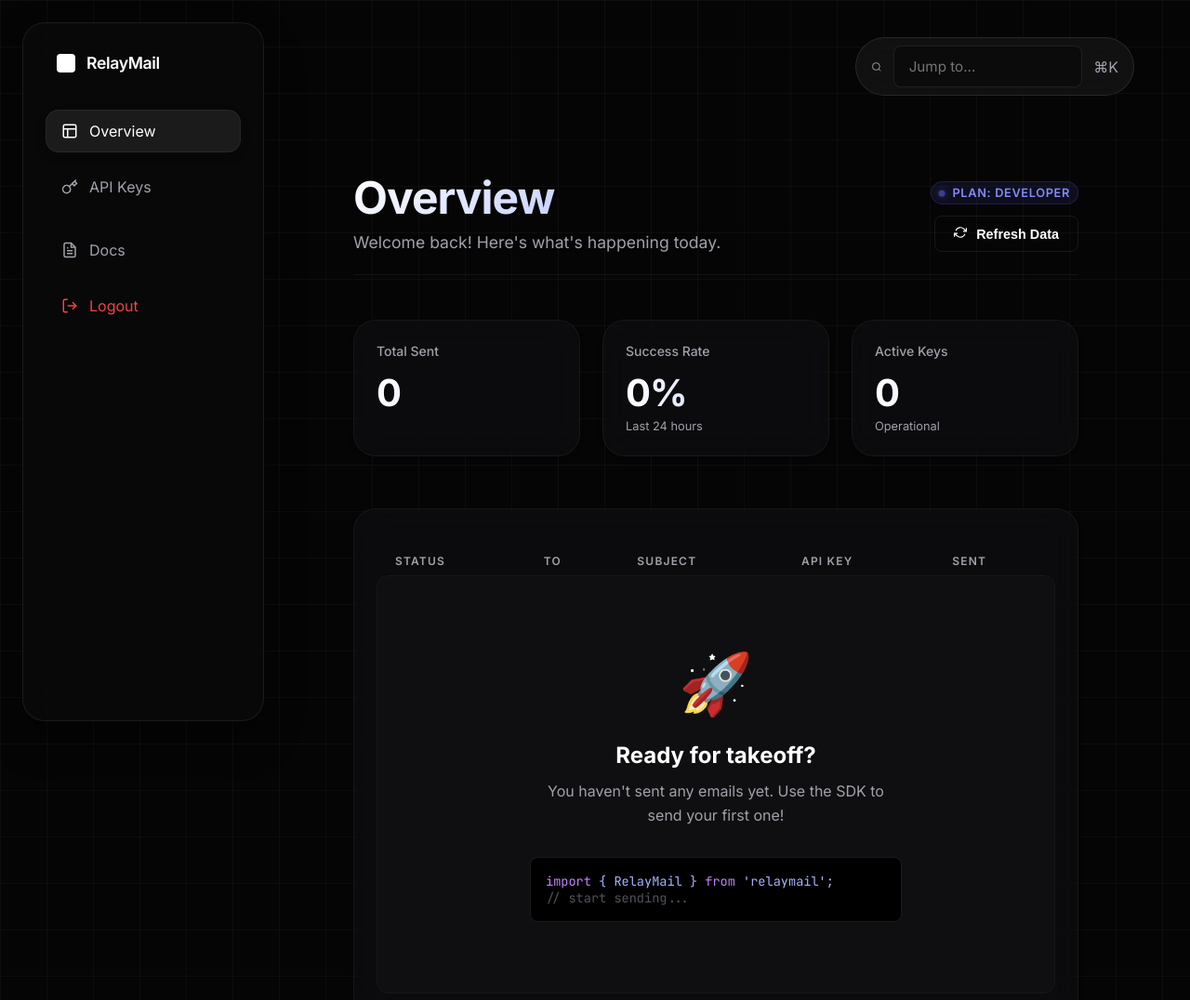
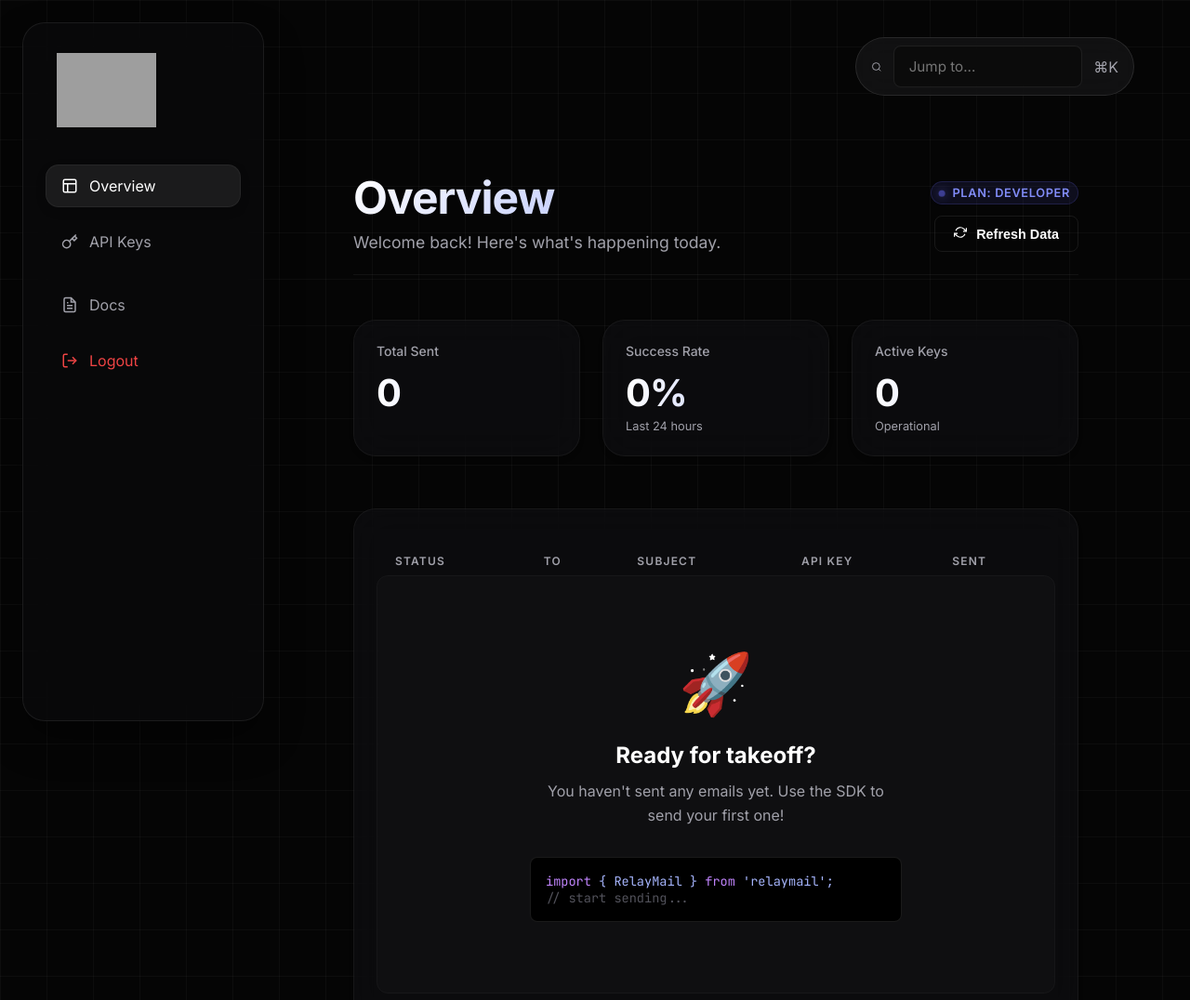
Before and after one commit to AkiTheMemeGod/RelayMail, a Flask app: page /dashboard in a window 1280 px wide. Shown: the top 1076 px of the page at 93% size. Run offline with Flask 3, Linux system fonts and the light colour scheme; the visitor is signed in with stand-in values (Sample User, id 1); data that the repository does not hold is empty; grey boxes are pictures that could not be loaded.

Commit message:
feat: Introduce and integrate a new SVG logo across all main application templates.

```diff
--- a/app.py
+++ b/app.py
@@ -5,7 +5,7 @@ from datetime import datetime
 from email.mime.text import MIMEText
 from email.mime.multipart import MIMEMultipart
 from flask import Flask, request, jsonify, render_template, redirect, url_for, flash
-from flask_cors import CORS
+# from flask_cors import CORS
 from dotenv import load_dotenv
 from flask_login import LoginManager, login_user, logout_user, login_required, current_user
 from models import db, ApiKey, EmailLog, User
@@ -16,7 +16,7 @@ load_dotenv(os.path.join(basedir, '.env'))
 
 app = Flask(__name__)
 app.secret_key = os.getenv("SECRET_KEY", "supersecretkey") # Change this in production
-CORS(app)
+# CORS(app)
 
 # Database Config
 app.config['SQLALCHEMY_DATABASE_URI'] = 'sqlite:///relaymail.db'
--- a/templates/base.html
+++ b/templates/base.html
@@ -14,8 +14,8 @@
     {% if current_user.is_authenticated %}
     <aside class="sidebar">
         <div class="logo">
-            <div style="width:20px; height:20px; background:white; border-radius:4px;"></div>
-            RelayMail
+            <img src="{{ url_for('static', filename='logo.svg') }}" alt="RelayMail Logo"
+                style="width:auto; height:80px;">
         </div>
         <nav style="display: flex; flex-direction: column; gap: 8px;">
             <a href="/dashboard" class="nav-link {% if request.path == '/dashboard' %}active{% endif %}">
@@ -62,8 +62,8 @@
         {% if current_user.is_authenticated %}
         <header class="site-header">
             <div class="big-brand">
-                <div class="brand-logo-rect"></div>
-                RelayMail
+                <img src="{{ url_for('static', filename='logo.svg') }}" alt="RelayMail Logo" class="brand-logo-rect"
+                    style="background: none; width:auto; height:40px;">
             </div>
             <div class="command-bar-container">
                 <div class="command-bar" onclick="document.getElementById('cmd-input').focus()">
--- a/templates/landing.html
+++ b/templates/landing.html
@@ -349,11 +349,11 @@
     <nav class="landing-nav">
         <a href="/" class="logo-text"
             style="color: #fff; text-decoration: none; font-weight: 700; font-size: 1.1rem; display: flex; align-items: center; gap: 8px;">
-            <div style="width: 20px; height: 20px; background: #fff; border-radius: 4px;"></div>
-            RelayMail
+            <img src="{{ url_for('static', filename='logo.svg') }}" alt="RelayMail Logo"
+                style="height: 60px; width: auto;">
         </a>
         <div style="display: flex; gap: 1rem; align-items: center;">
-            <a href="https://github.com/relaymail/sdk"
+            <a href="https://github.com/AkiTheMemeGod/RelayMail"
                 style="color: #a1a1aa; text-decoration: none; font-size: 0.9rem;">Documentation</a>
             <a href="/login" style="color: #fff; text-decoration: none; font-size: 0.9rem; margin-left: 1rem;">Sign
                 In</a>
--- a/templates/login.html
+++ b/templates/login.html
@@ -3,6 +3,10 @@
 {% block content %}
 <div class="auth-container">
     <div class="auth-card">
+        <div style="display: flex; justify-content: center; margin-bottom: 24px;">
+            <img src="{{ url_for('static', filename='logo.svg') }}" alt="RelayMail Logo"
+                style="width: auto; height: 80px;">
+        </div>
         <h1>Login to RelayMail</h1>
         {% with messages = get_flashed_messages() %}
         {% if messages %}
--- a/templates/signup.html
+++ b/templates/signup.html
@@ -3,6 +3,10 @@
 {% block content %}
 <div class="auth-container">
     <div class="auth-card">
+        <div style="display: flex; justify-content: center; margin-bottom: 24px;">
+            <img src="{{ url_for('static', filename='logo.svg') }}" alt="RelayMail Logo"
+                style="width: auto; height: 80px;">
+        </div>
         <h1>Create Account</h1>
         {% with messages = get_flashed_messages() %}
         {% if messages %}
```
Also changed, not shown: static/logo.svg (added).
